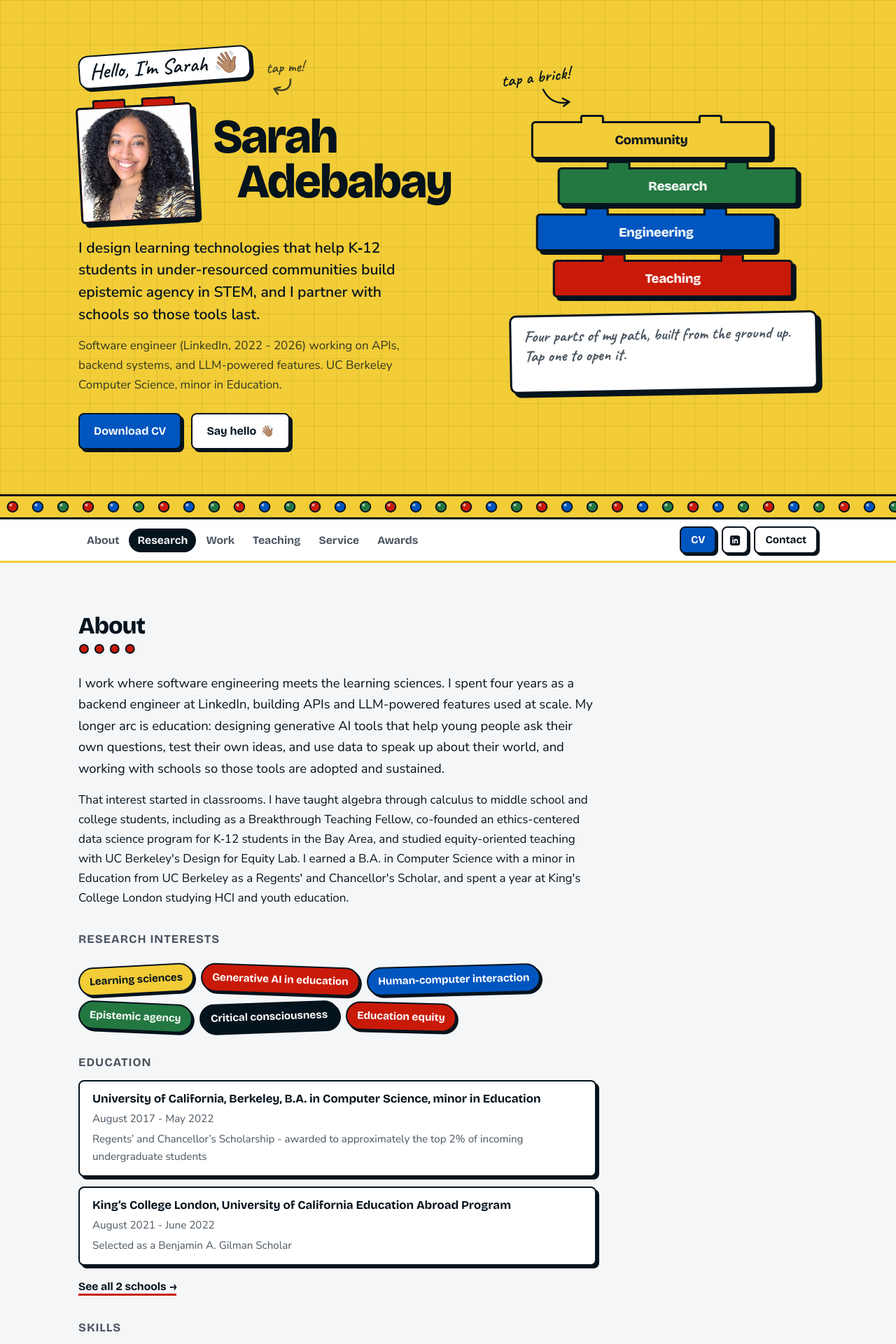
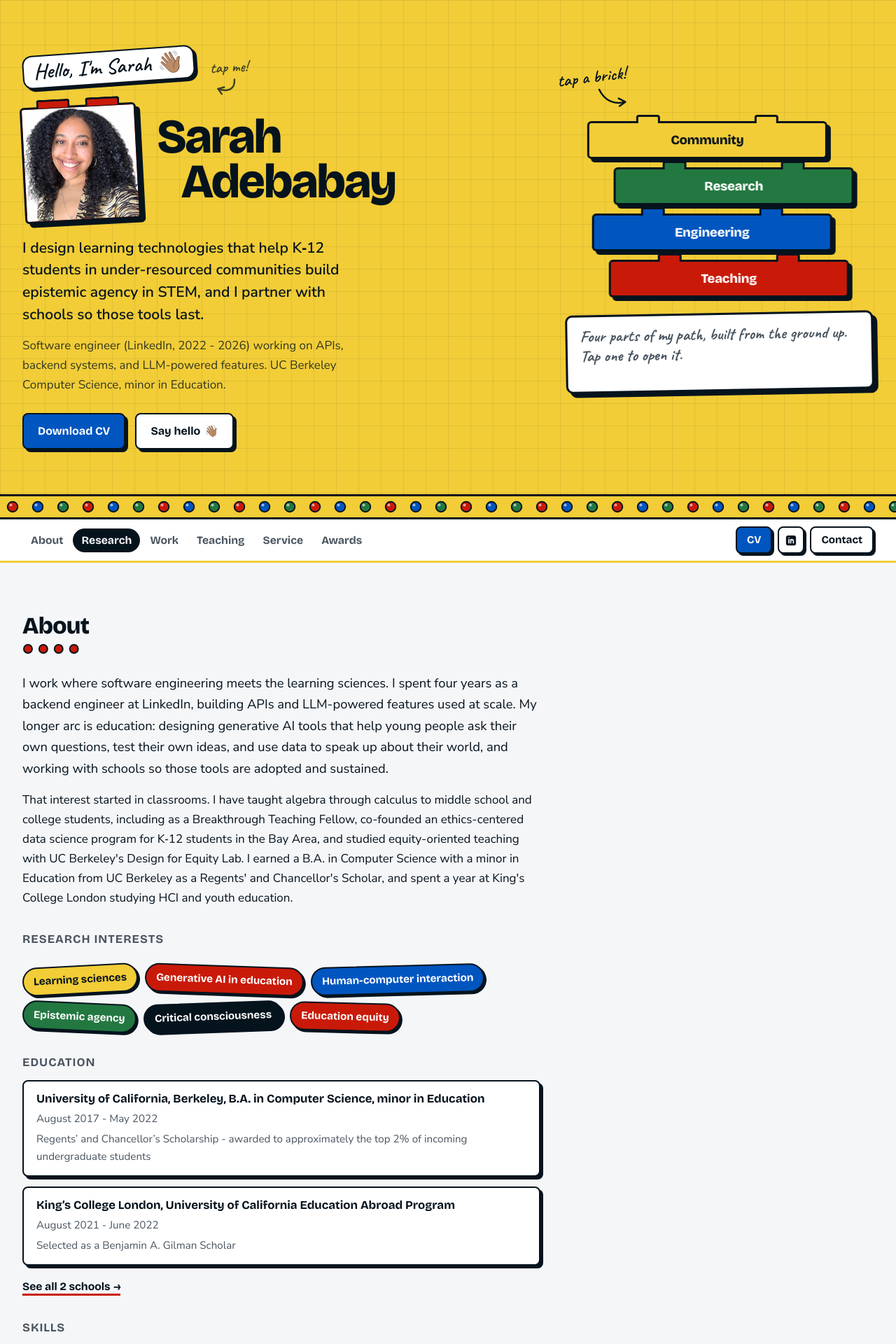
Before and after one commit to sarah-adebabay/sarah-adebabay.github.io, a Jekyll site: the page built from _pages/about.md, in a window 1280 px wide. Shown: the top 1920 px of the page at 70% size. Built offline with Jekyll 4.4.1, drawn with Linux system fonts in a browser that asks for light colours.

Commit message:
Widen the content column on laptops and desktops
--container goes from 1120px to 1280px, and on the home page the main column
fills the space beside the profile column instead of stopping at --reading.
Every role now fits on one line from 1280px up.

Co-Authored-By: Claude Opus 5.5 <noreply@anthropic.com>

```diff
--- a/assets/css/brick.css
+++ b/assets/css/brick.css
@@ -18,7 +18,7 @@
   --body: "Nunito Sans", system-ui, sans-serif;
   /* Layout: one container, gutter and reading width shared by every page and screen size.
      Breakpoints: 767px (hero stacks, cards go to one column), 900px (nav bar tightens), 480px (small phones). */
-  --container: 1120px;
+  --container: 1280px;
   --gutter: clamp(16px, 3.5vw, 32px);
   --reading: 740px;
 }
@@ -671,6 +671,9 @@ nav.side .nav-buttons { flex-direction: column; align-items: flex-start; gap: 12
 .profile-list a:hover { text-decoration-color: var(--sun); }
 @media (min-width: 1024px) and (hover: hover) and (pointer: fine) {
   .has-profile .wrap.no-side { grid-template-columns: 264px minmax(0, 1fr); gap: 48px; }
+  /* With the profile column beside it, the main column fills the rest of the container instead of stopping at
+     --reading, so long organization names and roles fit on one line. */
+  .has-profile .wrap.no-side > main { max-width: none; }
   .has-profile .profile { display: flex; flex-direction: column; gap: 20px; position: sticky; top: 92px; align-self: start; margin-top: 80px; }
   .has-profile .bar-top .nav-buttons { display: none; }
 }
```
